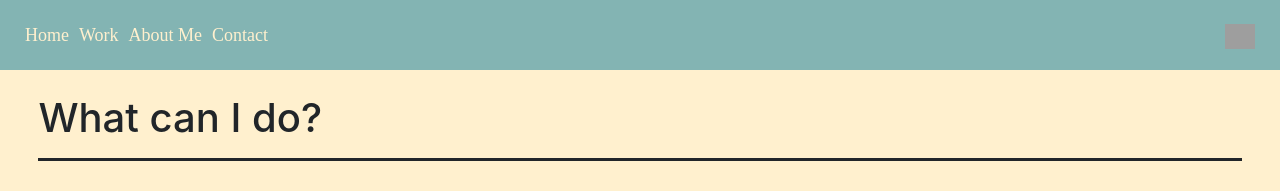
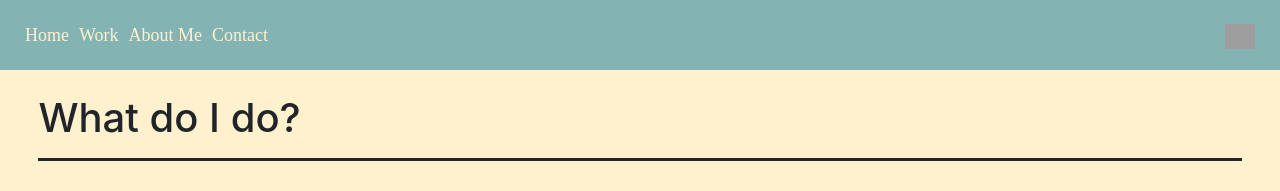
Before and after one commit to dylansql/portfolio, a React (Create React App) app: page /tools in a window 1280 px wide. Shown: the top 191 px of the page. Built offline with nearby package versions, Linux system fonts and the light colour scheme; grey boxes are pictures that could not be loaded; a web font is replaced by a local one.

Commit message:
change to tools title

```diff
--- a/src/screens/Tools/Tools.jsx
+++ b/src/screens/Tools/Tools.jsx
@@ -11,7 +11,7 @@ export default function Tools() {
         <div className="toolbox">
             <div className="toolbox-holder">
                 <div className="titlescreen">
-                    <h1 id="title">What can I do?</h1>
+                    <h1 id="title">What do I do?</h1>
                 </div>
                 <div className="skills">
                     <h1>Skills :</h1>
```
